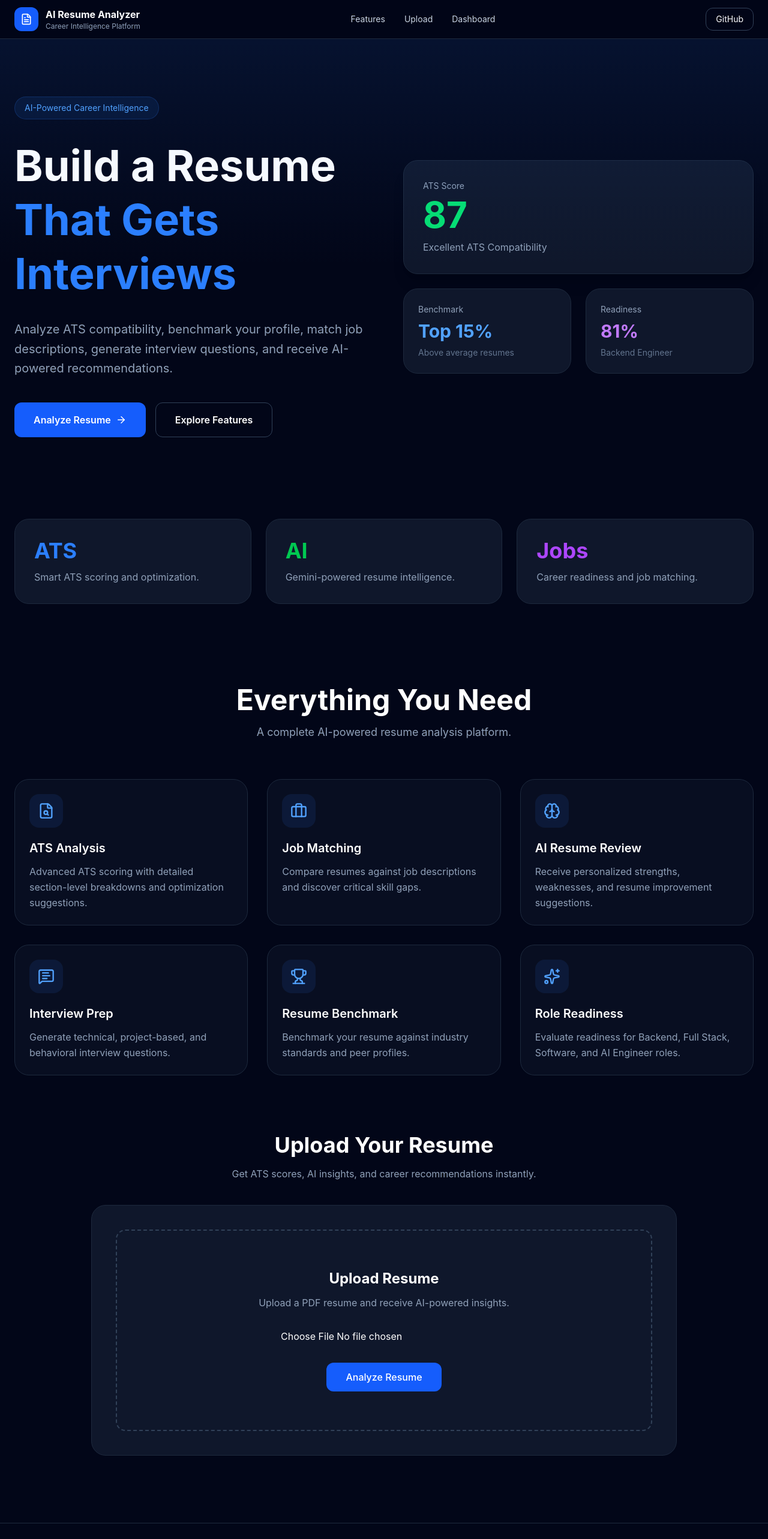
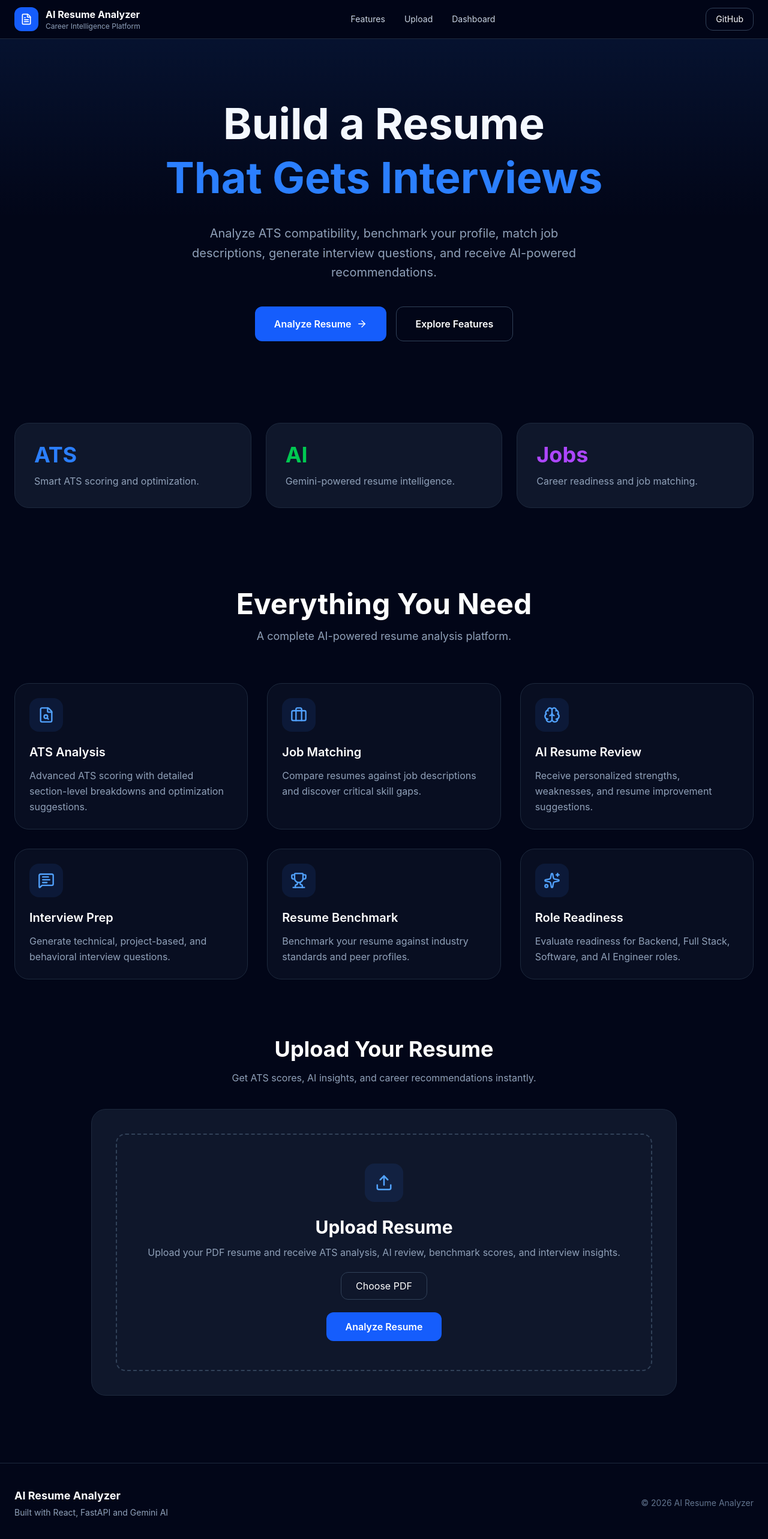
Before and after one commit to bhavesh-018/CVision, a React app in the folder frontend/: page / in a window 1280 px wide. Shown: the top 2566 px of the page at 60% size. Built offline with nearby package versions, Linux system fonts and the light colour scheme; the HTML template or start-up script is replaced by a standard one.

Commit message:
feat: connect resume upload flow with backend analysis

```diff
--- a/frontend/src/components/UploadCard.jsx
+++ b/frontend/src/components/UploadCard.jsx
@@ -1,29 +1,146 @@
+import { useState } from "react";
+import { useNavigate } from "react-router-dom";
+import { Upload, FileText, Loader2 } from "lucide-react";
+
+import api from "../services/api";
+
 function UploadCard() {
+  const navigate = useNavigate();
+
+  const [file, setFile] = useState(null);
+  const [loading, setLoading] = useState(false);
+  const [error, setError] = useState("");
+
+  const handleFileChange = (event) => {
+    const selectedFile = event.target.files[0];
+
+    if (!selectedFile) return;
+
+    if (selectedFile.type !== "application/pdf") {
+      setError("Please upload a PDF file");
+      return;
+    }
+
+    setError("");
+    setFile(selectedFile);
+  };
+
+  const handleAnalyze = async () => {
+    if (!file) {
+      setError("Please select a resume first");
+      return;
+    }
+
+    try {
+      setLoading(true);
+      setError("");
+
+      const formData = new FormData();
+
+      formData.append("file", file);
+
+      const response = await api.post(
+        "/analyze",
+        formData,
+        {
+          headers: {
+            "Content-Type": "multipart/form-data",
+          },
+        }
+      );
+
+      localStorage.setItem(
+        "analysis",
+        JSON.stringify(response.data)
+      );
+
+      navigate("/dashboard");
+    } catch (err) {
+      console.error(err);
+
+      setError(
+        err.response?.data?.detail ||
+          "Failed to analyze resume"
+      );
+    } finally {
+      setLoading(false);
+    }
+  };
+
   return (
     <div className="rounded-3xl border border-slate-800 bg-slate-900 p-10">
+      <div className="rounded-2xl border-2 border-dashed border-slate-700 p-12 text-center">
 
-      <div className="rounded-2xl border-2 border-dashed border-slate-700 p-16 text-center">
+        <div className="flex justify-center mb-6">
+          <div className="flex h-16 w-16 items-center justify-center rounded-2xl bg-blue-500/10">
+            <Upload
+              size={30}
+              className="text-blue-400"
+            />
+          </div>
+        </div>
 
-        <h3 className="text-2xl font-bold">
+        <h3 className="text-3xl font-bold">
           Upload Resume
         </h3>
 
         <p className="mt-3 text-slate-400">
-          Upload a PDF resume and receive AI-powered insights.
+          Upload your PDF resume and receive
+          ATS analysis, AI review, benchmark
+          scores, and interview insights.
         </p>
 
-        <input
-          type="file"
-          accept=".pdf"
-          className="mx-auto mt-8 block"
-        />
+        <div className="mt-8">
+          <input
+            id="resume-upload"
+            type="file"
+            accept=".pdf"
+            onChange={handleFileChange}
+            className="hidden"
+          />
 
-        <button className="mt-8 rounded-xl bg-blue-600 px-8 py-3 font-medium hover:bg-blue-700">
-          Analyze Resume
+          <label
+            htmlFor="resume-upload"
+            className="cursor-pointer rounded-xl border border-slate-700 px-6 py-3 hover:border-blue-500 transition"
+          >
+            Choose PDF
+          </label>
+        </div>
+
+        {file && (
+          <div className="mt-6 flex items-center justify-center gap-2 text-green-400">
+            <FileText size={18} />
+            <span>{file.name}</span>
+          </div>
+        )}
+
+        {error && (
+          <p className="mt-4 text-red-400">
+            {error}
+          </p>
+        )}
+
+        <button
+          onClick={handleAnalyze}
+          disabled={loading}
+          className="mt-8 flex items-center justify-center gap-2 mx-auto rounded-xl bg-blue-600 px-8 py-3 font-semibold hover:bg-blue-700 disabled:opacity-50 disabled:cursor-not-allowed transition"
+        >
+          {loading ? (
+            <>
+              <Loader2
+                size={18}
+                className="animate-spin"
+              />
+              Analyzing...
+            </>
+          ) : (
+            <>
+              Analyze Resume
+            </>
+          )}
         </button>
 
       </div>
-
     </div>
   );
 }
--- a/frontend/src/pages/Home.jsx
+++ b/frontend/src/pages/Home.jsx
@@ -8,11 +8,19 @@ import {
   ArrowRight,
 } from "lucide-react";
 
+import Navbar from "../components/Navbar";
 import UploadCard from "../components/UploadCard";
-import Navbar from "../components/Navbar";
 import FeatureCard from "../components/FeatureCard";
 
 function Home() {
+  const scrollToSection = (id) => {
+    document
+      .getElementById(id)
+      ?.scrollIntoView({
+        behavior: "smooth",
+      });
+  };
+
   const features = [
     {
       icon: <FileSearch size={28} />,
@@ -58,95 +66,43 @@ function Home() {
 
       {/* HERO */}
       <section className="relative overflow-hidden">
-        <div className="absolute inset-0 bg-gradient-to-b from-blue-500/10 via-transparent to-transparent" />
+        <div className="absolute inset-0 bg-gradient-to-b from-blue-500/10 via-transparent to-transparent pointer-events-none" />
 
         <div className="max-w-7xl mx-auto px-6 py-24">
-          <div className="grid lg:grid-cols-2 gap-16 items-center">
-
+          <div className="max-w-4xl mx-auto text-center">
             {/* LEFT */}
 
             <div>
-              <span className="inline-flex rounded-full border border-blue-500/20 bg-blue-500/10 px-4 py-2 text-sm text-blue-400">
-                AI-Powered Career Intelligence
-              </span>
-
-              <h1 className="mt-8 text-5xl md:text-7xl font-bold leading-tight">
+              <h1 className="text-5xl md:text-7xl font-bold leading-tight">
                 Build a Resume
                 <span className="block text-blue-500">
                   That Gets Interviews
                 </span>
               </h1>
 
-              <p className="mt-8 text-xl text-slate-400 leading-relaxed max-w-2xl">
+              <p className="mt-8 text-xl text-slate-400 leading-relaxed max-w-2xl mx-auto">
                 Analyze ATS compatibility, benchmark your profile,
                 match job descriptions, generate interview questions,
                 and receive AI-powered recommendations.
               </p>
 
-              <div className="mt-10 flex flex-wrap gap-4">
-                <button className="flex items-center gap-2 rounded-xl bg-blue-600 px-8 py-4 font-semibold hover:bg-blue-700 transition">
+              <div className="mt-10 flex flex-wrap gap-4 justify-center">
+                <button
+                  onClick={() => scrollToSection("upload")}
+                  className="flex items-center gap-2 rounded-xl bg-blue-600 px-8 py-4 font-semibold hover:bg-blue-700 transition"
+                >
                   Analyze Resume
                   <ArrowRight size={18} />
                 </button>
 
-                <button className="rounded-xl border border-slate-700 px-8 py-4 font-semibold hover:border-blue-500 transition">
+                <button
+                  onClick={() => scrollToSection("features")}
+                  className="rounded-xl border border-slate-700 px-8 py-4 font-semibold hover:border-blue-500 transition"
+                >
                   Explore Features
                 </button>
               </div>
             </div>
-
-            {/* RIGHT */}
-
-            <div className="space-y-6">
-
-              <div className="rounded-3xl border border-slate-800 bg-slate-900 p-8 shadow-xl">
-                <p className="text-sm text-slate-400">
-                  ATS Score
-                </p>
-
-                <h2 className="mt-2 text-6xl font-bold text-green-400">
-                  87
-                </h2>
-
-                <p className="mt-3 text-slate-400">
-                  Excellent ATS Compatibility
-                </p>
-              </div>
-
-              <div className="grid grid-cols-2 gap-6">
-
-                <div className="rounded-3xl border border-slate-800 bg-slate-900 p-6">
-                  <p className="text-sm text-slate-400">
-                    Benchmark
-                  </p>
-
-                  <h3 className="mt-2 text-3xl font-bold text-blue-400">
-                    Top 15%
-                  </h3>
-
-                  <p className="mt-2 text-sm text-slate-500">
-                    Above average resumes
-                  </p>
-                </div>
-
-                <div className="rounded-3xl border border-slate-800 bg-slate-900 p-6">
-                  <p className="text-sm text-slate-400">
-                    Readiness
-                  </p>
-
-                  <h3 className="mt-2 text-3xl font-bold text-purple-400">
-                    81%
-                  </h3>
-
-                  <p className="mt-2 text-sm text-slate-500">
-                    Backend Engineer
-                  </p>
-                </div>
-
-              </div>
-
-            </div>
-
           </div>
         </div>
       </section>
@@ -155,7 +111,6 @@ function Home() {
 
       <section className="max-w-7xl mx-auto px-6 py-10">
         <div className="grid md:grid-cols-3 gap-6">
-
           <div className="rounded-3xl border border-slate-800 bg-slate-900 p-8">
             <h3 className="text-4xl font-bold text-blue-500">
               ATS
@@ -185,15 +140,16 @@ function Home() {
               Career readiness and job matching.
             </p>
           </div>
-
         </div>
       </section>
 
       {/* FEATURES */}
 
-      <section className="max-w-7xl mx-auto px-6 py-24">
+      <section
+        id="features"
+        className="max-w-7xl mx-auto px-6 py-24"
+      >
         <div className="text-center mb-16">
-
           <h2 className="text-5xl font-bold">
             Everything You Need
           </h2>
@@ -201,11 +157,9 @@ function Home() {
           <p className="mt-4 text-lg text-slate-400">
             A complete AI-powered resume analysis platform.
           </p>
-
         </div>
 
         <div className="grid gap-8 md:grid-cols-2 lg:grid-cols-3">
-
           {features.map((feature, index) => (
             <FeatureCard
               key={index}
@@ -214,16 +168,16 @@ function Home() {
               description={feature.description}
             />
           ))}
-
         </div>
       </section>
 
       {/* UPLOAD */}
 
-      <section className="max-w-5xl mx-auto px-6 pb-28">
-
+      <section
+        id="upload"
+        className="max-w-5xl mx-auto px-6 pb-28"
+      >
         <div className="text-center mb-10">
-
           <h2 className="text-4xl font-bold">
             Upload Your Resume
           </h2>
@@ -231,19 +185,15 @@ function Home() {
           <p className="mt-4 text-slate-400">
             Get ATS scores, AI insights, and career recommendations instantly.
           </p>
-
         </div>
 
         <UploadCard />
-
       </section>
 
       {/* FOOTER */}
 
       <footer className="border-t border-slate-800">
-
         <div className="max-w-7xl mx-auto px-6 py-10 flex flex-col md:flex-row justify-between items-center gap-4">
-
           <div>
             <h3 className="font-bold text-lg">
               AI Resume Analyzer
@@ -257,9 +207,7 @@ function Home() {
           <p className="text-sm text-slate-500">
             © 2026 AI Resume Analyzer
           </p>
-
         </div>
-
       </footer>
     </div>
   );
--- a/frontend/src/services/api.js
+++ b/frontend/src/services/api.js
@@ -0,0 +1,7 @@
+import axios from "axios";
+
+const api = axios.create({
+  baseURL: "http://localhost:8000",
+});
+
+export default api;
```
Also changed, not shown: frontend/src/pages/Dashboard.jsx (+224 -4 lines), 1 other file (tests, documents, lock files or other folders).
